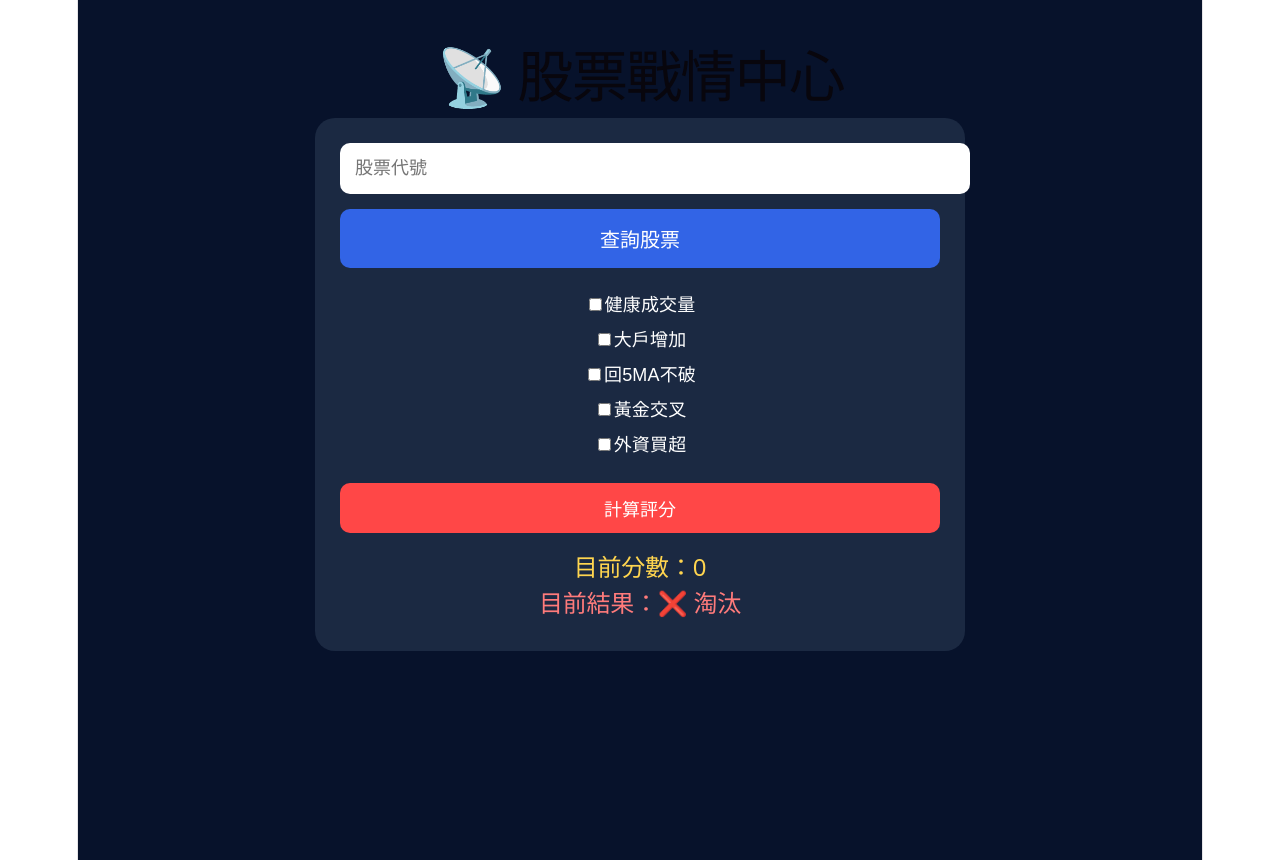
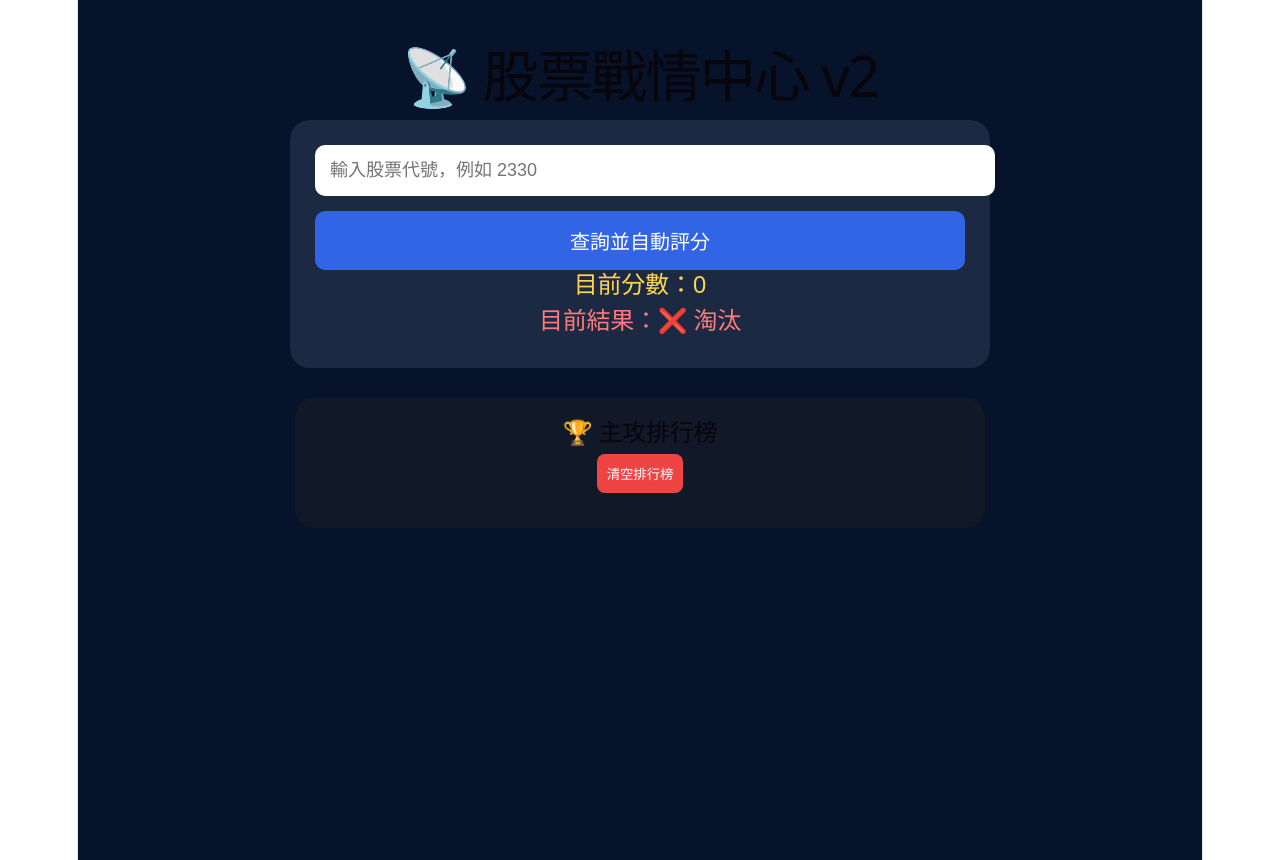
Before and after one commit to shihmingjay/vitejs-vite-sdgipewj, a React (Vite) app: page / in a window 1280 px wide. Built offline with nearby package versions, Linux system fonts and the light colour scheme.

Commit message:
update score with stock api

```diff
--- a/src/App.tsx
+++ b/src/App.tsx
@@ -1,34 +1,55 @@
 import { useState } from "react";
 import "./App.css";
 
+type StockResult = {
+  Code: string;
+  Name: string;
+  ClosingPrice: string;
+  Change: string;
+  TradeVolume: string;
+  OpeningPrice: string;
+  HighestPrice: string;
+  LowestPrice: string;
+};
+
+type WatchStock = {
+  code: string;
+  name: string;
+  close: string;
+  score: number;
+  result: string;
+  ma5: number;
+  ma20: number;
+  goldenCross: string;
+  maSupport: string;
+  volumeStatus: string;
+};
+
 function App() {
   const [stockCode, setStockCode] = useState("");
-  const [stockData, setStockData] = useState<any>(null);
+  const [stockData, setStockData] = useState<StockResult | null>(null);
+  const [watchList, setWatchList] = useState<WatchStock[]>([]);
   const [message, setMessage] = useState("");
   const [score, setScore] = useState(0);
+  const [ma5, setMa5] = useState(0);
+  const [ma20, setMa20] = useState(0);
+  const [goldenCross, setGoldenCross] = useState("");
+  const [maSupport, setMaSupport] = useState("");
+  const [volumeStatus, setVolumeStatus] = useState("");
 
-  const [volumeGood, setVolumeGood] = useState(false);
-  const [bigPlayer, setBigPlayer] = useState(false);
-  const [maSupport, setMaSupport] = useState(false);
-  const [goldenCross, setGoldenCross] = useState(false);
-  const [foreignBuy, setForeignBuy] = useState(false);
-
-  const calculateScore = () => {
-    let total = 0;
-
-    if (volumeGood) total += 20;
-    if (bigPlayer) total += 20;
-    if (maSupport) total += 20;
-    if (goldenCross) total += 20;
-    if (foreignBuy) total += 20;
-
-    setScore(total);
+  const toNumber = (value: string) => {
+    return Number(String(value).replace(/,/g, ""));
   };
 
-  const getResult = () => {
-    if (score >= 80) return "🔥 主攻級";
-    if (score >= 60) return "⚡ 觀察級";
-    if (score >= 40) return "🟡 普通";
+  const average = (arr: number[]) => {
+    if (arr.length === 0) return 0;
+    return arr.reduce((a, b) => a + b, 0) / arr.length;
+  };
+
+  const getResult = (s: number) => {
+    if (s >= 80) return "🔥 主攻級";
+    if (s >= 60) return "⚡ 觀察級";
+    if (s >= 40) return "🟡 普通";
     return "❌ 淘汰";
   };
 
@@ -43,31 +64,121 @@ function App() {
 
     try {
       const response = await fetch("/api/stock");
+      const allStocks = await response.json();
 
-      if (!response.ok) {
-        setMessage("API連線失敗");
-        return;
-      }
-
-      const data = await response.json();
-
-      console.log(data);
-
-      const stock = data.find(
-        (item: any) => item.Code === stockCode.trim()
+      const stock = allStocks.find(
+        (item: StockResult) => item.Code === stockCode.trim()
       );
 
       if (!stock) {
-        setMessage("找不到股票");
+        setMessage("找不到股票，可能是上櫃股或資料尚未更新");
         return;
       }
 
       setStockData(stock);
-      setMessage("查詢成功");
+
+      const historyResponse = await fetch(`/api/history?code=${stockCode}`);
+      const history = await historyResponse.json();
+
+      if (!history.data || history.data.length < 20) {
+        setMessage("查詢成功，但歷史資料不足，無法完整計算均線");
+        return;
+      }
+
+      const closes = history.data.map((row: string[]) => toNumber(row[6]));
+      const volumes = history.data.map((row: string[]) => toNumber(row[1]));
+
+      const lastClose = closes[closes.length - 1];
+      const currentMa5 = average(closes.slice(-5));
+      const currentMa20 = average(closes.slice(-20));
+      const previousMa5 = average(closes.slice(-6, -1));
+      const previousMa20 = average(closes.slice(-21, -1));
+
+      const avgVolume20 = average(volumes.slice(-20));
+      const todayVolume = toNumber(stock.TradeVolume);
+      const volumeRatio = todayVolume / avgVolume20;
+
+      let autoScore = 0;
+
+      let volumeText = "量能普通";
+      if (volumeRatio >= 1.2 && volumeRatio <= 1.5) {
+        autoScore += 25;
+        volumeText = "健康增量";
+      } else if (volumeRatio > 1 && volumeRatio < 2) {
+        autoScore += 15;
+        volumeText = "量能尚可";
+      } else if (volumeRatio >= 3) {
+        volumeText = "爆量過熱";
+      }
+
+      let supportText = "未回5MA";
+      const nearMa5 = Math.abs(lastClose - currentMa5) / currentMa5;
+
+      if (lastClose >= currentMa5 && nearMa5 <= 0.03) {
+        autoScore += 25;
+        supportText = "回5MA不破";
+      } else if (lastClose > currentMa5) {
+        autoScore += 15;
+        supportText = "站上5MA";
+      }
+
+      let crossText = "無黃金交叉";
+      if (currentMa5 > currentMa20 && previousMa5 <= previousMa20) {
+        autoScore += 25;
+        crossText = "黃金交叉成立";
+      } else if (currentMa5 > currentMa20) {
+        autoScore += 20;
+        crossText = "多頭排列";
+      } else if (Math.abs(currentMa5 - currentMa20) / currentMa20 <= 0.02) {
+        autoScore += 12;
+        crossText = "接近黃金交叉";
+      }
+
+      const open = toNumber(stock.OpeningPrice);
+      const close = toNumber(stock.ClosingPrice);
+
+      if (close >= open) {
+        autoScore += 25;
+      } else if (close >= currentMa5) {
+        autoScore += 15;
+      }
+
+      setScore(autoScore);
+      setMa5(Number(currentMa5.toFixed(2)));
+      setMa20(Number(currentMa20.toFixed(2)));
+      setGoldenCross(crossText);
+      setMaSupport(supportText);
+      setVolumeStatus(volumeText);
+      setMessage("查詢成功，已自動評分");
     } catch (error) {
-      console.log(error);
       setMessage("API錯誤");
     }
+  };
+
+  const addToWatchList = () => {
+    if (!stockData) return;
+
+    const newStock: WatchStock = {
+      code: stockData.Code,
+      name: stockData.Name,
+      close: stockData.ClosingPrice,
+      score,
+      result: getResult(score),
+      ma5,
+      ma20,
+      goldenCross,
+      maSupport,
+      volumeStatus,
+    };
+
+    const filtered = watchList.filter((s) => s.code !== stockData.Code);
+    const sorted = [...filtered, newStock].sort((a, b) => b.score - a.score);
+
+    setWatchList(sorted);
+  };
+
+  const clearWatchList = () => {
+    setWatchList([]);
   };
 
   return (
@@ -80,13 +191,11 @@ function App() {
         fontFamily: "sans-serif",
       }}
     >
-      <h1 style={{ textAlign: "center", marginBottom: "30px" }}>
-        📡 股票戰情中心
-      </h1>
+      <h1 style={{ textAlign: "center" }}>📡 股票戰情中心 v2</h1>
 
       <div
         style={{
-          maxWidth: "600px",
+          maxWidth: "650px",
           margin: "auto",
           background: "#1b2942",
           padding: "25px",
@@ -95,7 +204,7 @@ function App() {
       >
         <input
           type="text"
-          placeholder="股票代號"
+          placeholder="輸入股票代號，例如 2330"
           value={stockCode}
           onChange={(e) => setStockCode(e.target.value)}
           style={{
@@ -121,89 +230,11 @@ function App() {
             cursor: "pointer",
           }}
         >
-          查詢股票
+          查詢並自動評分
         </button>
 
-        <div style={{ marginTop: "20px", lineHeight: "35px" }}>
-          <label>
-            <input
-              type="checkbox"
-              checked={volumeGood}
-              onChange={(e) => setVolumeGood(e.target.checked)}
-            />
-            健康成交量
-          </label>
-
-          <br />
-
-          <label>
-            <input
-              type="checkbox"
-              checked={bigPlayer}
-              onChange={(e) => setBigPlayer(e.target.checked)}
-            />
-            大戶增加
-          </label>
-
-          <br />
-
-          <label>
-            <input
-              type="checkbox"
-              checked={maSupport}
-              onChange={(e) => setMaSupport(e.target.checked)}
-            />
-            回5MA不破
-          </label>
-
-          <br />
-
-          <label>
-            <input
-              type="checkbox"
-              checked={goldenCross}
-              onChange={(e) => setGoldenCross(e.target.checked)}
-            />
-            黃金交叉
-          </label>
-
-          <br />
-
-          <label>
-            <input
-              type="checkbox"
-              checked={foreignBuy}
-              onChange={(e) => setForeignBuy(e.target.checked)}
-            />
-            外資買超
-          </label>
-        </div>
-
-        <button
-          onClick={calculateScore}
-          style={{
-            width: "100%",
-            marginTop: "20px",
-            padding: "12px",
-            background: "#ff4747",
-            border: "none",
-            borderRadius: "10px",
-            color: "white",
-            fontSize: "18px",
-            cursor: "pointer",
-          }}
-        >
-          計算評分
-        </button>
-
-        <h2 style={{ marginTop: "20px", color: "#ffd54f" }}>
-          目前分數：{score}
-        </h2>
-
-        <h2 style={{ color: "#ff7b7b" }}>
-          目前結果：{getResult()}
-        </h2>
-
+        <h2 style={{ color: "#ffd54f" }}>目前分數：{score}</h2>
+        <h2 style={{ color: "#ff7b7b" }}>目前結果：{getResult(score)}</h2>
         <p style={{ color: "#ffd54f" }}>{message}</p>
 
         {stockData && (
@@ -222,11 +253,84 @@ function App() {
             <p>收盤價：{stockData.ClosingPrice}</p>
             <p>漲跌：{stockData.Change}</p>
             <p>成交量：{stockData.TradeVolume}</p>
-            <p>開盤價：{stockData.OpeningPrice}</p>
-            <p>最高價：{stockData.HighestPrice}</p>
-            <p>最低價：{stockData.LowestPrice}</p>
+            <p>5MA：{ma5}</p>
+            <p>20MA：{ma20}</p>
+            <p>量能判斷：{volumeStatus}</p>
+            <p>5MA判斷：{maSupport}</p>
+            <p>黃金交叉：{goldenCross}</p>
+
+            <button
+              onClick={addToWatchList}
+              style={{
+                width: "100%",
+                padding: "12px",
+                background: "#22c55e",
+                color: "white",
+                border: "none",
+                borderRadius: "10px",
+                fontSize: "18px",
+                cursor: "pointer",
+              }}
+            >
+              加入主攻排行榜
+            </button>
           </div>
         )}
+      </div>
+
+      <div
+        style={{
+          maxWidth: "650px",
+          margin: "30px auto",
+          background: "#111827",
+          padding: "20px",
+          borderRadius: "20px",
+        }}
+      >
+        <h2>🏆 主攻排行榜</h2>
+
+        <button
+          onClick={clearWatchList}
+          style={{
+            background: "#ef4444",
+            color: "white",
+            border: "none",
+            padding: "10px",
+            borderRadius: "8px",
+            marginBottom: "15px",
+            cursor: "pointer",
+          }}
+        >
+          清空排行榜
+        </button>
+
+        {watchList.map((stock, index) => (
+          <div
+            key={stock.code}
+            style={{
+              background: "#26354f",
+              marginBottom: "15px",
+              padding: "15px",
+              borderRadius: "12px",
+              borderLeft:
+                stock.score >= 80
+                  ? "6px solid #22c55e"
+                  : stock.score >= 60
+                  ? "6px solid #facc15"
+                  : "6px solid #ef4444",
+            }}
+          >
+            <h3>
+              #{index + 1} {stock.name} ({stock.code})
+            </h3>
+            <p>收盤價：{stock.close}</p>
+            <p>分數：{stock.score}</p>
+            <p>結果：{stock.result}</p>
+            <p>{stock.volumeStatus}</p>
+            <p>{stock.maSupport}</p>
+            <p>{stock.goldenCross}</p>
+          </div>
+        ))}
       </div>
     </div>
   );
```
Also changed, not shown: api/history.ts (added, +25 -0 lines).
